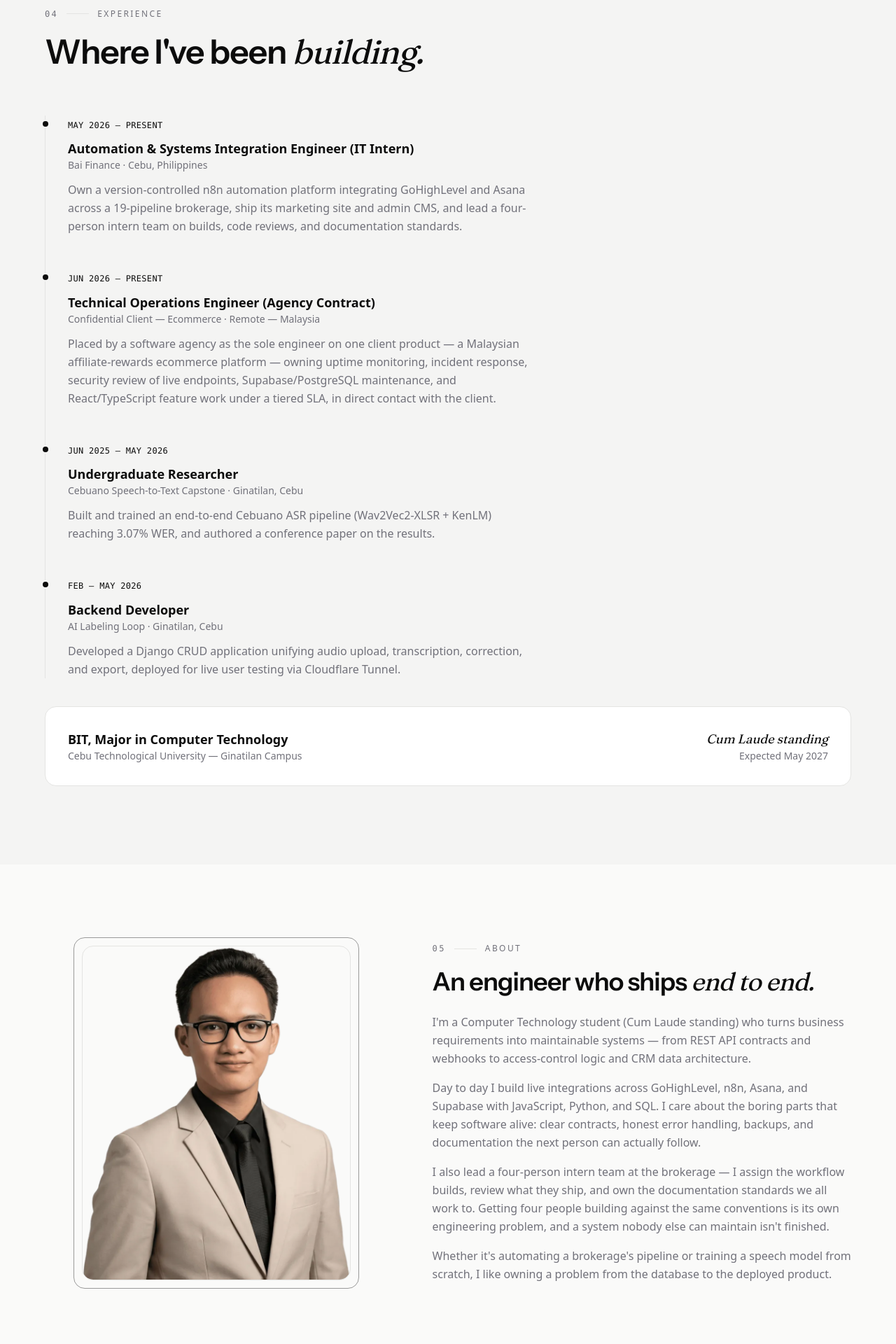
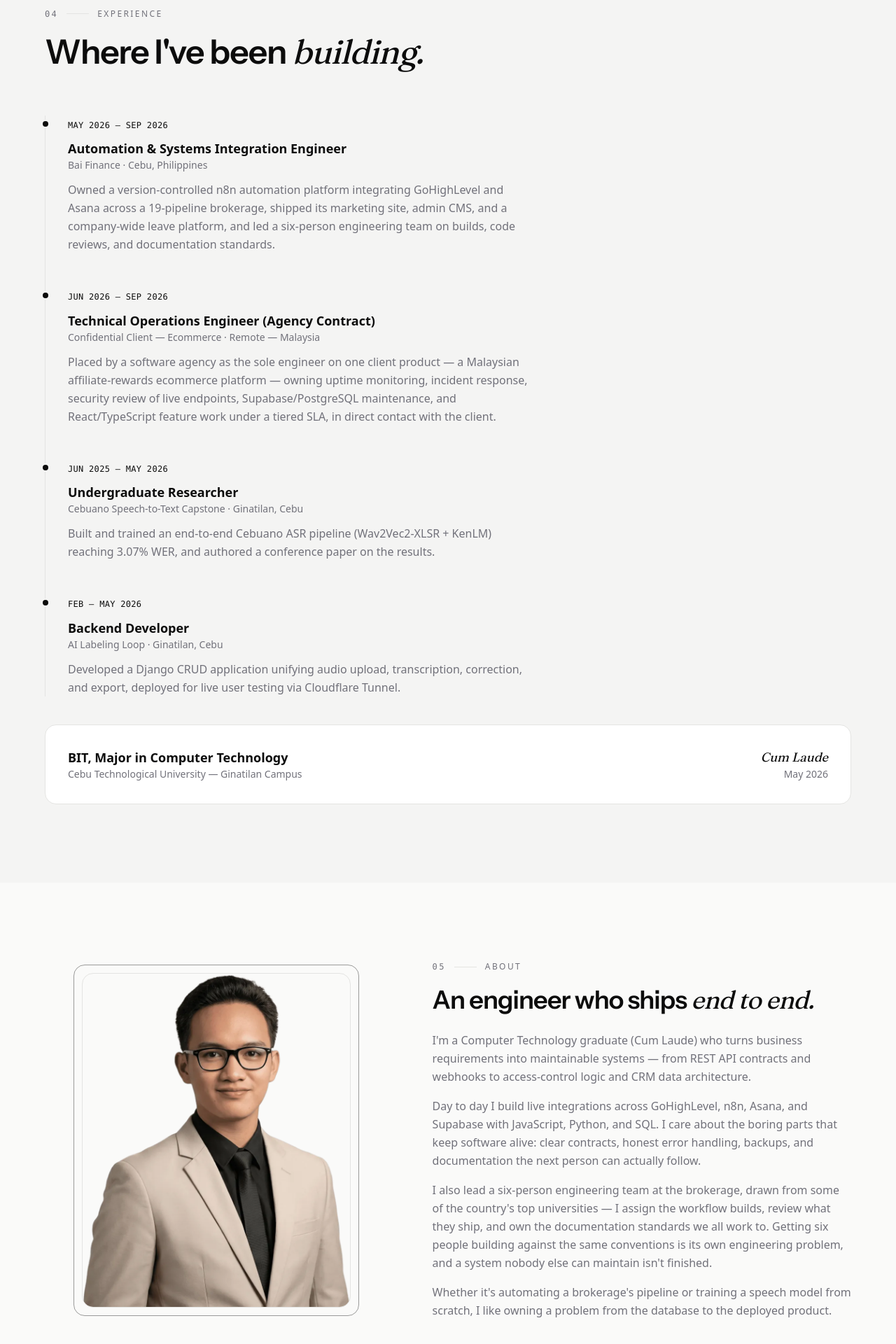
Before and after one commit to KoolDudeGameDev/portfolio, a Next.js app: page /portfolio/ in a window 1280 px wide. Shown: the part 5732-7652 px from the top of the page at 70% size. Built offline with nearby package versions, Linux system fonts and the light colour scheme.

Commit message:
fix role dates and drop student framing

```diff
--- a/components/About.tsx
+++ b/components/About.tsx
@@ -35,10 +35,10 @@ export function About() {
           </h2>
           <div className="mt-6 space-y-4 leading-relaxed text-muted">
             <p>
-              I&apos;m a Computer Technology student (Cum Laude standing) who
-              turns business requirements into maintainable systems — from REST
-              API contracts and webhooks to access-control logic and CRM data
-              architecture.
+              I&apos;m a Computer Technology graduate (Cum Laude)
+              who turns business requirements into maintainable systems — from
+              REST API contracts and webhooks to access-control logic and CRM
+              data architecture.
             </p>
             <p>
               Day to day I build live integrations across GoHighLevel, n8n,
@@ -48,9 +48,10 @@ export function About() {
               can actually follow.
             </p>
             <p>
-              I also lead a four-person intern team at the brokerage — I assign
+              I also lead a six-person engineering team at the brokerage,
+              drawn from some of the country&apos;s top universities — I assign
               the workflow builds, review what they ship, and own the
-              documentation standards we all work to. Getting four people
+              documentation standards we all work to. Getting six people
               building against the same conventions is its own engineering
               problem, and a system nobody else can maintain isn&apos;t
               finished.
--- a/content/experience.ts
+++ b/content/experience.ts
@@ -8,15 +8,15 @@ export type ExperienceItem = {
 
 export const experience: ExperienceItem[] = [
   {
-    period: "May 2026 — Present",
-    role: "Automation & Systems Integration Engineer (IT Intern)",
+    period: "May 2026 — Sep 2026",
+    role: "Automation & Systems Integration Engineer",
     org: "Bai Finance",
     location: "Cebu, Philippines",
     summary:
-      "Own a version-controlled n8n automation platform integrating GoHighLevel and Asana across a 19-pipeline brokerage, ship its marketing site and admin CMS, and lead a four-person intern team on builds, code reviews, and documentation standards.",
+      "Owned a version-controlled n8n automation platform integrating GoHighLevel and Asana across a 19-pipeline brokerage, shipped its marketing site, admin CMS, and a company-wide leave platform, and led a six-person engineering team on builds, code reviews, and documentation standards.",
   },
   {
-    period: "Jun 2026 — Present",
+    period: "Jun 2026 — Sep 2026",
     role: "Technical Operations Engineer (Agency Contract)",
     org: "Confidential Client — Ecommerce",
     location: "Remote — Malaysia",
@@ -44,6 +44,6 @@ export const experience: ExperienceItem[] = [
 export const education = {
   school: "Cebu Technological University — Ginatilan Campus",
   degree: "BIT, Major in Computer Technology",
-  honor: "Cum Laude standing",
-  period: "Expected May 2027",
+  honor: "Cum Laude",
+  period: "May 2026",
 };
--- a/content/work.ts
+++ b/content/work.ts
@@ -50,7 +50,7 @@ export const work: WorkItem[] = [
       "Mapped 30+ pipeline stages into auto-created tasks",
       "Engineered an authoritative-state check that killed the bidirectional echo loop causing duplicate updates",
       "Added follower-based broker routing that enforces per-broker data confidentiality",
-      "Lead a four-person intern team building against it — assigning workflow builds, reviewing deliverables, and owning the documentation standards",
+      "Led a six-person engineering team building against it — assigning workflow builds, reviewing deliverables, and owning the documentation standards",
     ],
     tech: ["n8n", "GoHighLevel v2 API", "Asana API", "Webhooks", "REST"],
   },
```
